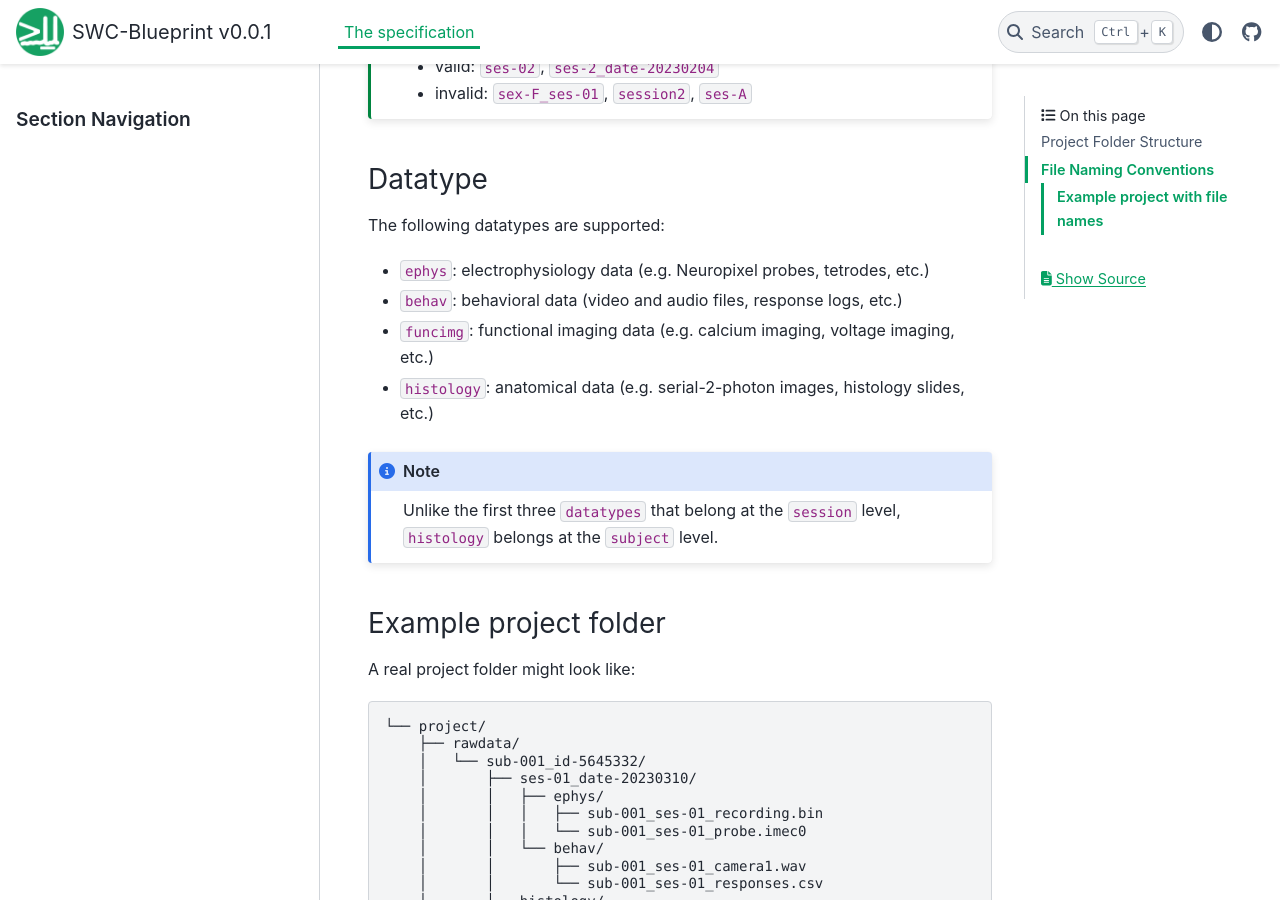
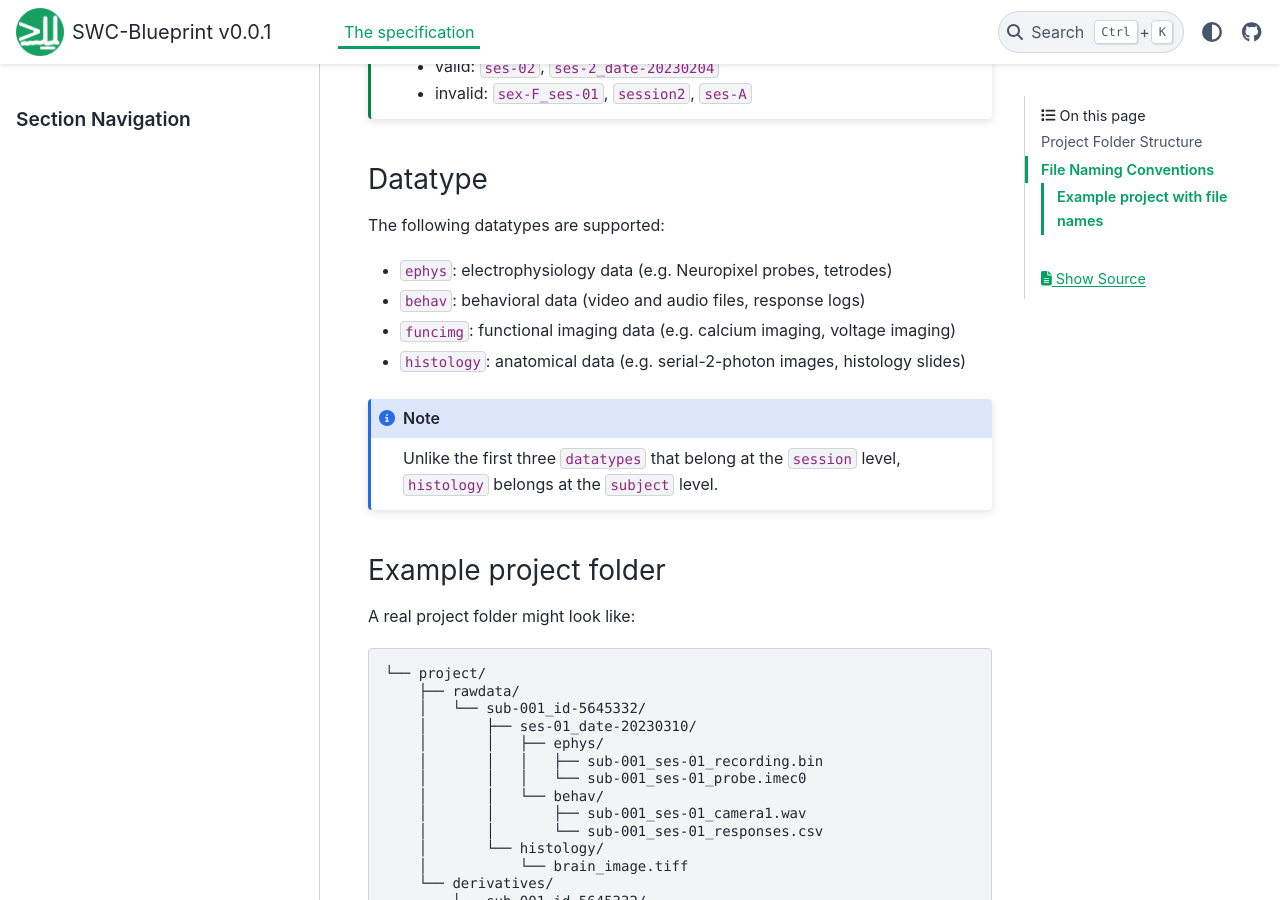
Before and after one commit to neuroinformatics-unit/NeuroBlueprint, a Sphinx documentation site: the page built from docs/source/specification.md, in a window 1280 px wide and 900 px high, scrolled down 2425 px. Built offline with Sphinx 7.4.7 and the PyData theme 0.15.4, drawn with Linux system fonts in a browser that asks for light colours.

Commit message:
remove unnecessary etc.

```diff
--- a/docs/source/specification.md
+++ b/docs/source/specification.md
@@ -76,10 +76,10 @@ Below we describe each level of the `rawdata` folder hierarchy in more detail.
 
 The following datatypes are supported:
 
-* `ephys`: electrophysiology data (e.g. Neuropixel probes, tetrodes, etc.)
-* `behav`: behavioral data (video and audio files, response logs, etc.)
-* `funcimg`: functional imaging data (e.g. calcium imaging, voltage imaging, etc.)
-* `histology`: anatomical data (e.g. serial-2-photon images, histology slides, etc.)
+* `ephys`: electrophysiology data (e.g. Neuropixel probes, tetrodes)
+* `behav`: behavioral data (video and audio files, response logs)
+* `funcimg`: functional imaging data (e.g. calcium imaging, voltage imaging)
+* `histology`: anatomical data (e.g. serial-2-photon images, histology slides)
 
 :::{note}
 Unlike the first three `datatypes` that belong at the `session` level, `histology` belongs at the `subject` level.
```
